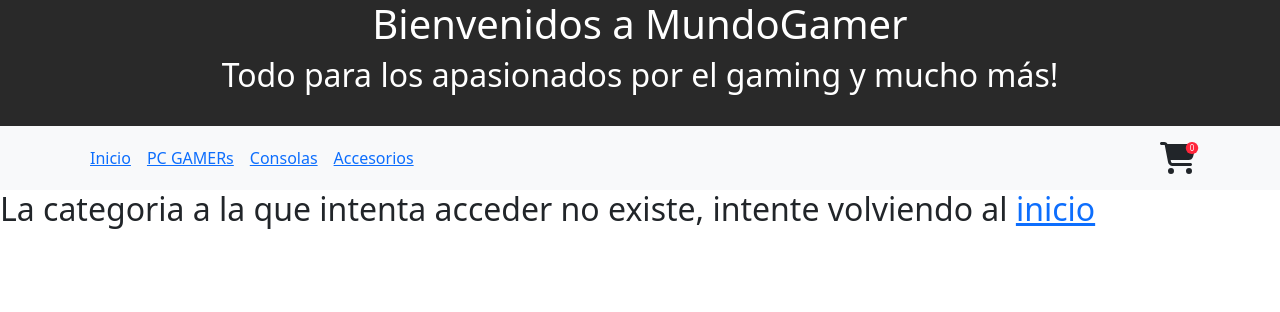
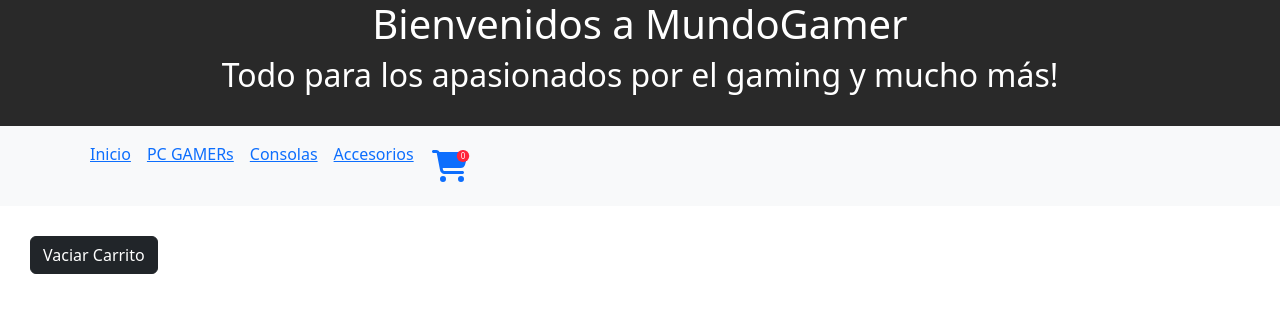
Before and after one commit to agustinT98/mundogamer, a React (Create React App) app: page /src/componentes/CartDetalle/CartDetalle.js in a window 1280 px wide. Shown: the top 312 px of the page. Built offline with nearby package versions, Linux system fonts and the light colour scheme.

Commit message:
cart con funciuonaliodad

```diff
--- a/src/App.js
+++ b/src/App.js
@@ -7,10 +7,14 @@
 import ItemDetailContainer from './componentes/ItemDetailContainer/ItemDetailContainer';
 
 import ItemListContainer from './componentes/ItemListContainer/ItemListContainer';
+import CartProvider from './context/cartProvider';
+import CartDetalle from './componentes/CartDetalle/CartDetalle';
+
 
 function App() {
   return (
     <BrowserRouter>
+     <CartProvider>
      <div className="App">
       <header className="App-header">
       <Titulo/>
@@ -27,8 +31,13 @@
         <Route path='/category/:categoria' element={<ItemListContainer />} />
         <Route path='item/:id' element= {<ItemDetailContainer />} />
         <Route path="/category/:categoria/item/:id" element={<ItemDetailContainer />} />
+        <Route path="/src/componentes/CartDetalle/CartDetalle.js" element={<CartDetalle />} />
       </Routes>
+      </CartProvider>
     </BrowserRouter>
+
+
+
 
 
     );
--- /dev/null
+++ b/src/componentes/CartDetalle/CartDetalle.js
@@ -0,0 +1,31 @@
+
+import { Button } from "react-bootstrap"
+import { useContext } from "react"
+import { cartContext } from "../../context/cartContext"
+
+
+const CartDetalle = () => {
+    const {cart, removeCart } = useContext(cartContext);
+    const {clearCart} = useContext(cartContext);
+
+
+  return (
+    <div style={{padding: '30px'}}>
+
+        {cart.map((p) => (
+            <div key={p.id}>
+                <img alt={p.id} src={p.imagen} width="200px"></img>
+                <h4>Nombre del producto: {p.name}</h4>
+                <h4>Categoria: {p.category}</h4>
+                <h4>Precio: {p.price}</h4>
+                <Button variant="dark" onClick={() => removeCart(p.id)} > Eliminar producto</Button>
+            </div>
+
+
+        ))}
+        <Button variant="dark" onClick={() => clearCart()} > Vaciar Carrito </Button>
+    </div>
+  )
+}
+
+export default CartDetalle
--- a/src/componentes/CartWidget/CartWidget.jsx
+++ b/src/componentes/CartWidget/CartWidget.jsx
@@ -1,12 +1,16 @@
 import { FontAwesomeIcon } from '@fortawesome/react-fontawesome';
 import { faCartShopping} from '@fortawesome/free-solid-svg-icons';
+import { useContext } from 'react';
+import { cartContext } from '../../context/cartContext';
 const CartWidget = () => {
+  const {cart} = useContext(cartContext);
+
     return (
 
       <div className="fa-2x icono">
        <span className='fa-layers fa-fw'>
             <FontAwesomeIcon icon={faCartShopping} />
-                <span className='fa-layers-counter'>0</span>
+                <span className='fa-layers-counter'>{cart.length}</span>
         </span>
 
       </div>
--- a/src/componentes/Item/Item.js
+++ b/src/componentes/Item/Item.js
@@ -1,7 +1,7 @@
 import Card from "react-bootstrap/Card";
 import Col from 'react-bootstrap/Col';
 import { Link } from "react-router-dom";
-import ItemCount from "../ItemCount/ItemCount";
+
 
 
 const Item = ({ listaProductos }) => {
@@ -18,7 +18,7 @@
                         <Card.Body>
                             <Card.Title>{p.name}</Card.Title>
                             <Link to={`item/${p.id}`}><button className="details-button">Ver detalles</button></Link>
-                            <ItemCount />
+
                         </Card.Body>
 
                     </Card>
--- a/src/componentes/ItemCount/ItemCount.jsx
+++ b/src/componentes/ItemCount/ItemCount.jsx
@@ -18,7 +18,7 @@
         <Button variant="secondary" onClick={() => res()}> - </Button>
         <span> {contador} </span>
         <Button variant="secondary" onClick={() => add()}> + </Button>
-        <Button variant="primary"> Agregar al carrito </Button>
+
     </div>
 
   )
--- a/src/componentes/ItemDetail/ItemDetail.js
+++ b/src/componentes/ItemDetail/ItemDetail.js
@@ -1,10 +1,12 @@
 import ItemCount from "../../componentes/ItemCount/ItemCount";
 import Card from 'react-bootstrap/Card';
 import ListGroup from 'react-bootstrap/ListGroup';
-import { useParams } from "react-router-dom";
-
+import { useParams} from "react-router-dom";
+import { useContext } from "react";
+import { Button } from "react-bootstrap";
+import { cartContext } from "../../context/cartContext";
 const ItemDetail = ({ listaProds }) => {
-
+    const {addToCart} = useContext(cartContext);
     const { id } = useParams();
 
     const prod = listaProds.filter((p) => p.id === parseInt(id))
@@ -25,6 +27,8 @@
                                     <ListGroup.Item>Precio: ${p.precio}</ListGroup.Item>
                                     <ListGroup.Item>Stock: {p.stock}</ListGroup.Item>
                                     <ItemCount />
+                                   <div> <Button variant="primary" onClick={() => addToCart(p, p.stock)}> Agregar al carrito </Button> </div>
+
                                 </ListGroup>
                     </Card>
 
--- a/src/componentes/NavBar/Navbar.jsx
+++ b/src/componentes/NavBar/Navbar.jsx
@@ -14,8 +14,9 @@
             <Nav.Link><NavLink to="/category/pc">PC GAMERs</NavLink>  </Nav.Link>
             <Nav.Link><NavLink to="/category/consolas">Consolas</NavLink>  </Nav.Link>
             <Nav.Link><NavLink to="/category/accesorios">Accesorios</NavLink>  </Nav.Link>
+            <Nav.Link><NavLink to="/src/componentes/CartDetalle/CartDetalle.js"> <CartWidget /></NavLink></Nav.Link>
           </Nav>
-          <CartWidget />
+
         </Container>
       </Navbar>
   );
--- /dev/null
+++ b/src/context/cartContext.js
@@ -0,0 +1,4 @@
+import { createContext } from "react";
+
+
+export const cartContext = createContext([]);
--- /dev/null
+++ b/src/context/cartProvider.js
@@ -0,0 +1,37 @@
+
+//IMPORTACIONES DE USESTATE Y CARTCONTEXT
+
+import { useState } from "react";
+import { cartContext } from "./cartContext";
+
+// CREAMOS UNA VARIABLE QUE CONTIENE AL APP.JS COMO CHILDREN PARA PODER ENCAPSULAR LA APP ENTERA.
+const CartProvider = ({children}) => {
+    const [cart, setCart] = useState ([]);
+
+    const addToCart = (item, quantity) => {
+        const newProduct = {
+            id: item.id,
+            imagen: item.imagen,
+            name: item.name,
+            price: item.precio,
+            quantity: quantity,
+            category: item.categoria,
+
+        };
+        setCart([...cart, newProduct]);
+        console.log(cart);
+    }
+    const removeCart = (pId) => {
+            setCart(cart.filter((p) => p.id !== pId));
+    };
+    const clearCart = () => {
+        setCart([]);
+    };
+  return (
+    <cartContext.Provider value={{cart, addToCart, clearCart}}>
+        {children}
+        </cartContext.Provider>
+  )
+}
+
+export default CartProvider
```
